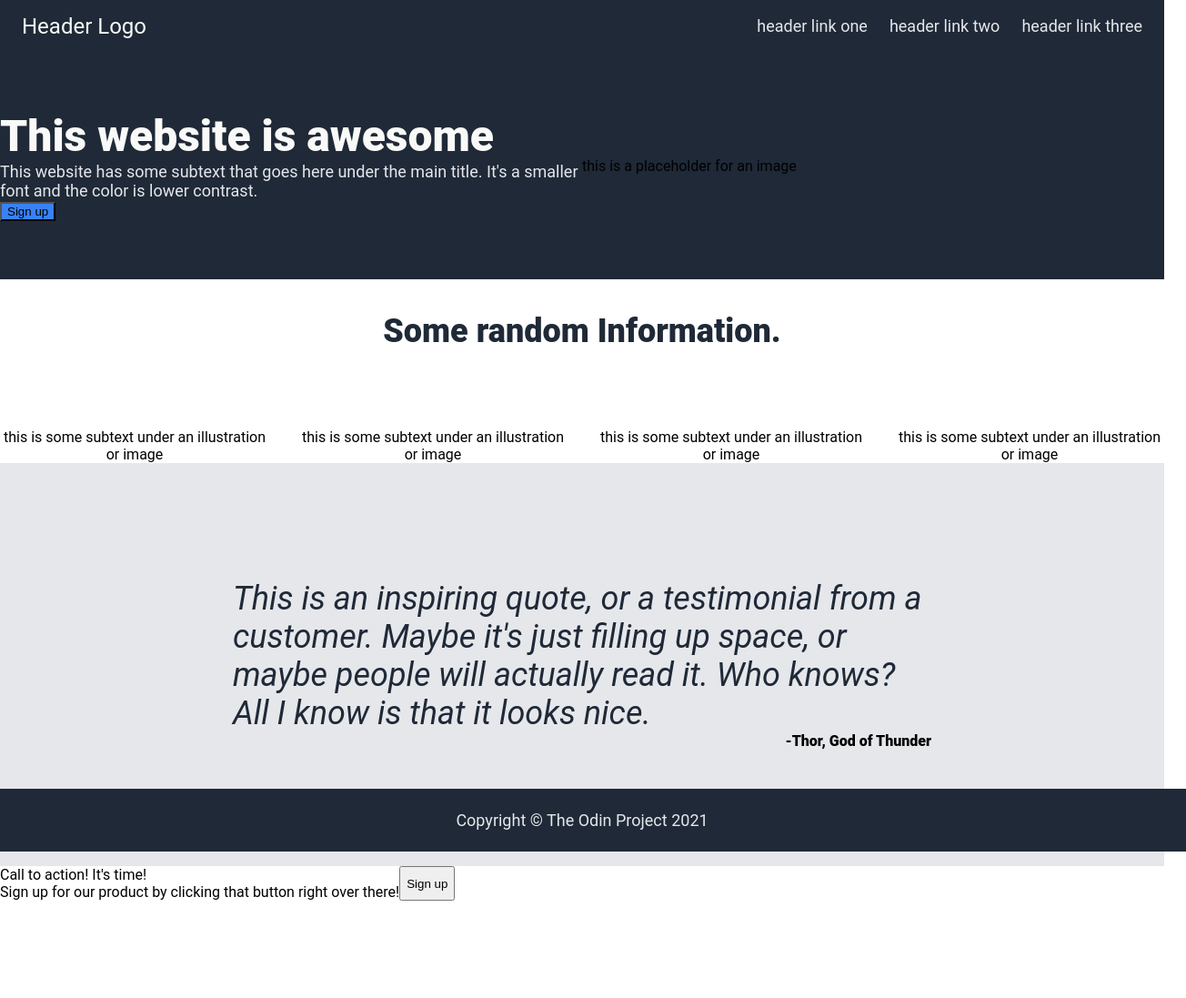
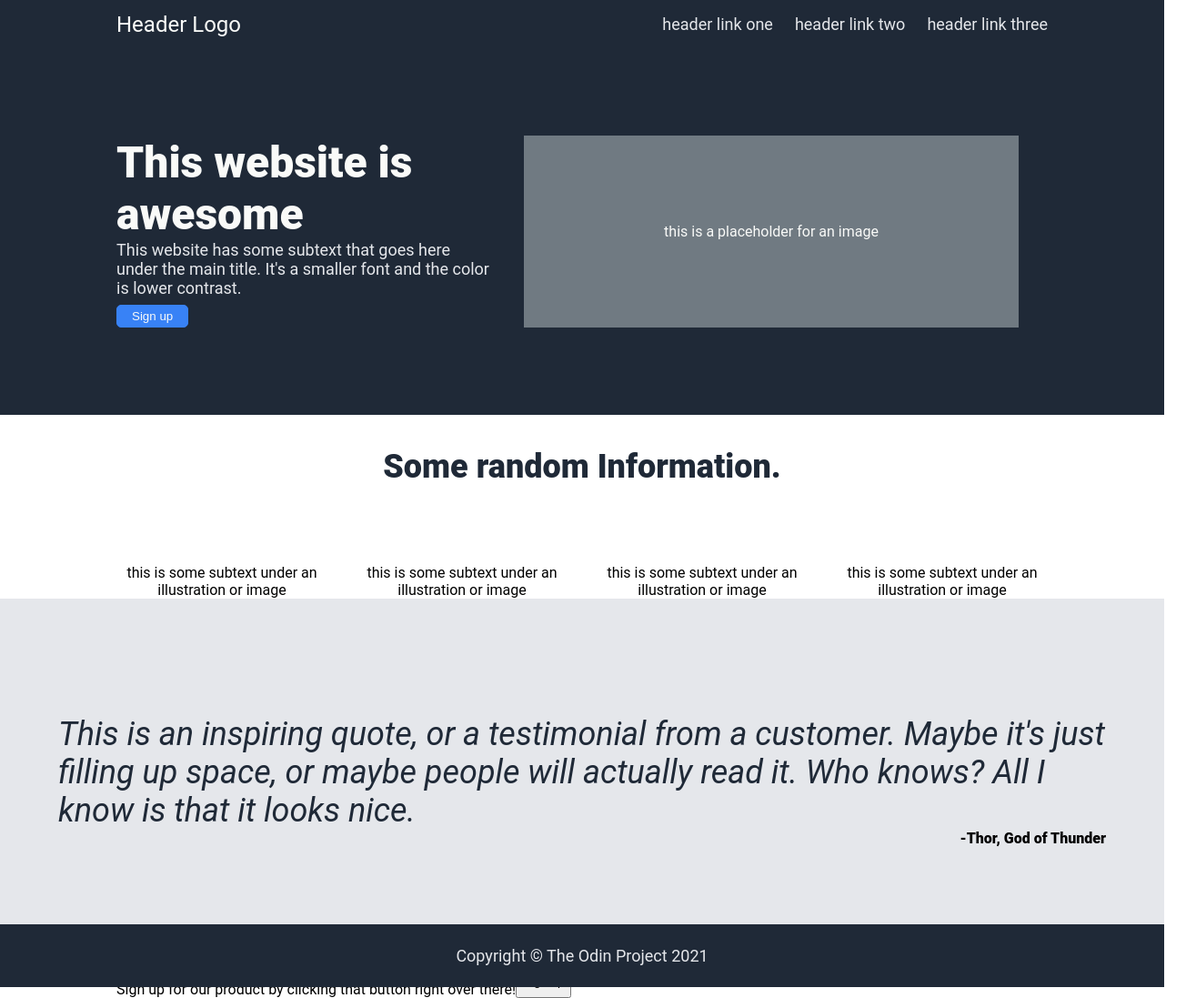
Before and after one commit to DrkNxt/top-landing-page, a plain HTML site: page index.html in a window 1280 px wide. Shown: the whole page at 91% size, 1304 px wide, since content can reach past the window. Before the commit the page ends 990 px from the top, so only its background shows below. Drawn offline with Linux system fonts and the light colour scheme.

Commit message:
- Complete hero container - Add padding around all containers

```diff
--- a/index.html
+++ b/index.html
@@ -8,18 +8,21 @@
 </head>
 <body>
     <div class="header">
+        <div class="header-container">
             <div class="header-logo">
                 Header Logo
             </div>
-        <div class="header-link">
+            <div class ="header-links">
                 <ul>
-                <li><a href="#">header link one</a></li>
-                <li><a href="#">header link two</a></li>
-                <li><a href="#">header link three</a></li>
+                    <li><a href="#" class="header-link">header link one</a></li>
+                    <li><a href="#" class="header-link">header link two</a></li>
+                    <li><a href="#" class="header-link">header link three</a></li>
                 </ul>
             </div>
         </div>
+    </div>
     <div class="hero">
+        <div class="hero-container">
             <div class="hero-left">
                 <div class="hero-main">
                     This website is awesome
@@ -33,7 +36,9 @@
                 this is a placeholder for an image
             </div>
         </div>
+    </div>
     <div class="content">
+        <div class="content-container">
             <div class="info">
                 <div class="info-header">Some random Information.</div>
                 <div class="info-images">
@@ -55,7 +60,9 @@
                     </div>
                 </div>
             </div>
+        </div>
         <div class="quote">
+            <div class="quote-container">
                 <div class="quote-text">
                     This is an inspiring quote, or a testimonial from a customer. Maybe
                     it's just filling up space, or maybe people will actually read it.
@@ -63,6 +70,8 @@
                 </div>
                 <div class="quote-name">-Thor, God of Thunder</div>
             </div>
+        </div>
+        <div class="content-container">
             <div class="signup">
                 <div class="signup-box">
                     <div class="signup-text">
@@ -73,8 +82,11 @@
                 </div>
             </div>
         </div>
+    </div>
     <div class="footer">
+        <div class="footer-container">
             Copyright &copy; The Odin Project 2021
+        </div>
     </div>
 </body>
 </html>
--- a/styles.css
+++ b/styles.css
@@ -4,7 +4,6 @@ body {
     display: flex;
     flex-direction: column;
     justify-content: space-between;
-    align-items: center;
     margin: 0;
 }
 
@@ -15,23 +14,32 @@ body {
     background-color: #1f2937;
     display: flex;
     align-items: center;
+    justify-content: center;
+}
+
+.header-container,
+.hero-container,
+.footer-container {
+    width: 80%;
+    max-width: 1500px;
+    display: flex;
+    align-items: center;
     justify-content: space-between;
 }
 
 .header-logo {
     font-size: 24px;
     color: #f9faf8;
-    padding: 0 24px;
 }
 
 .header-link {
-    padding: 0 24px;
+    font-size: 10px;
+    color: #e5e7eb;
 }
 
 .header-link,
 .hero-secondary,
-.footer,
-a {
+.footer {
     font-size: 18px;
     color: #e5e7eb;
 }
@@ -50,12 +58,21 @@ a {
 .hero {
     justify-content: center;
     align-items: center;
-    height: 20%;
-    padding: 64px 0;
+    padding: 64px 0px;
 }
 
 .hero-button {
     background-color: #3882f6;
+    color: #f9faf8;
+    border-radius: 5px;
+    border: 0;
+    padding: 4px 16px;
+    margin-top: 8px;
+    border: 1px solid #3882f6;
+}
+
+.hero-button:hover {
+    border: 1px solid #f9faf8;
 }
 
 .hero-main {
@@ -70,11 +87,25 @@ a {
     flex-basis: 0;
 }
 
+.hero-right{
+    background-color: #707a82;
+    margin: 32px;
+    padding: 96px 64px;
+    color: #f9faf8;
+    text-align: center;
+}
+
 .content {
     height: 70%;
     display: flex;
     flex-direction: column;
     justify-content: space-between;
+}
+
+.content-container {
+    width: 80%;
+    max-width: 1500px;
+    margin: 0 auto;
 }
 
 .info {
@@ -101,7 +132,14 @@ a {
 
 .quote {
     background-color: #e5e7eb;
-    padding: 128px 20%;
+    padding: 128px 0;
+    display: flex;
+    justify-content: center;
+}
+
+.quote-container {
+    width: 90%;
+    max-width: 1200px;
 }
 
 .quote-text {
@@ -118,7 +156,7 @@ a {
     display: flex;
 }
 
-.footer {
+.footer-container {
     justify-content: center;
-    padding: 24px;
+    padding: 24px 0px;
 }
```
Lines whose indentation alone changed are shown as unchanged.
